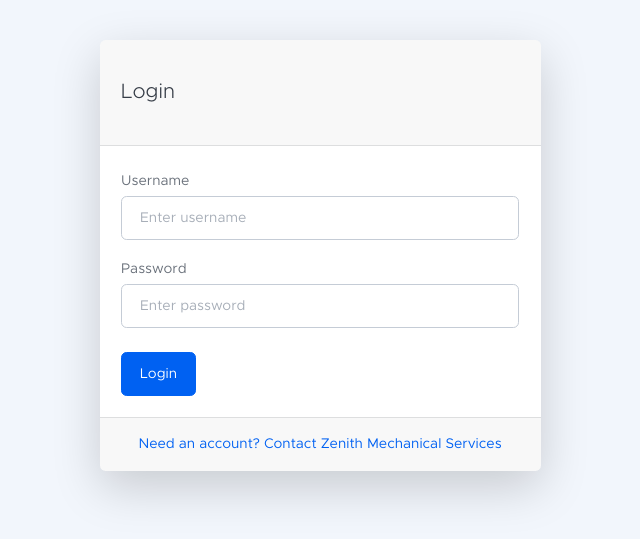
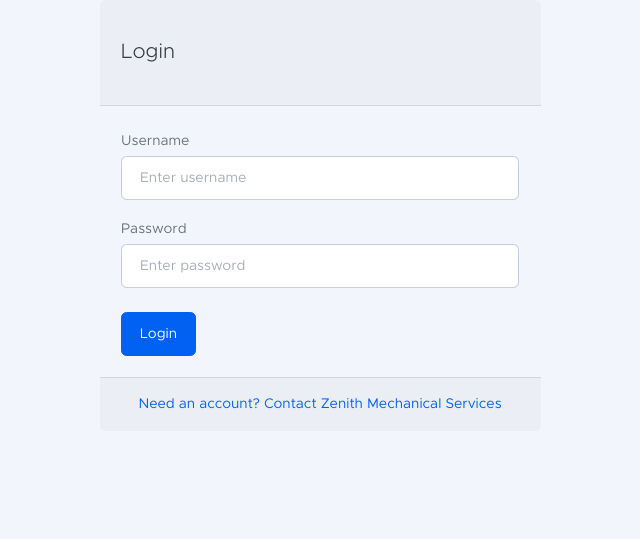
Before and after one commit to johnleeson/dashboard, a PHP site: page / in a window 1280 px wide. Shown: the top 539 px of the page, without its empty margins (320-960 px from the left). Run offline with PHP 8.4, Linux system fonts and the light colour scheme.

Commit message:
Update index.php

```diff
--- a/index.php
+++ b/index.php
@@ -20,7 +20,9 @@
                         <div class="row justify-content-center">
                             <div class="col-lg-5">
                                 <!-- Basic login form-->
-                                <div class="card shadow-lg border-0 rounded-lg mt-5">
+                               <!--<div class="card shadow-lg border-0 rounded-lg mt-5">-->
+
+                                <div class="card-img" src="assets/img/demo/cards/card-img-overlay.jpg" shadow-lg border-0 rounded-lg mt-5">
                                     <div class="card-header justify-content-center"><h3 class="fw-light my-4">Login</h3></div>
                                     <div class="card-body">
                                         <!-- Login form-->
```
